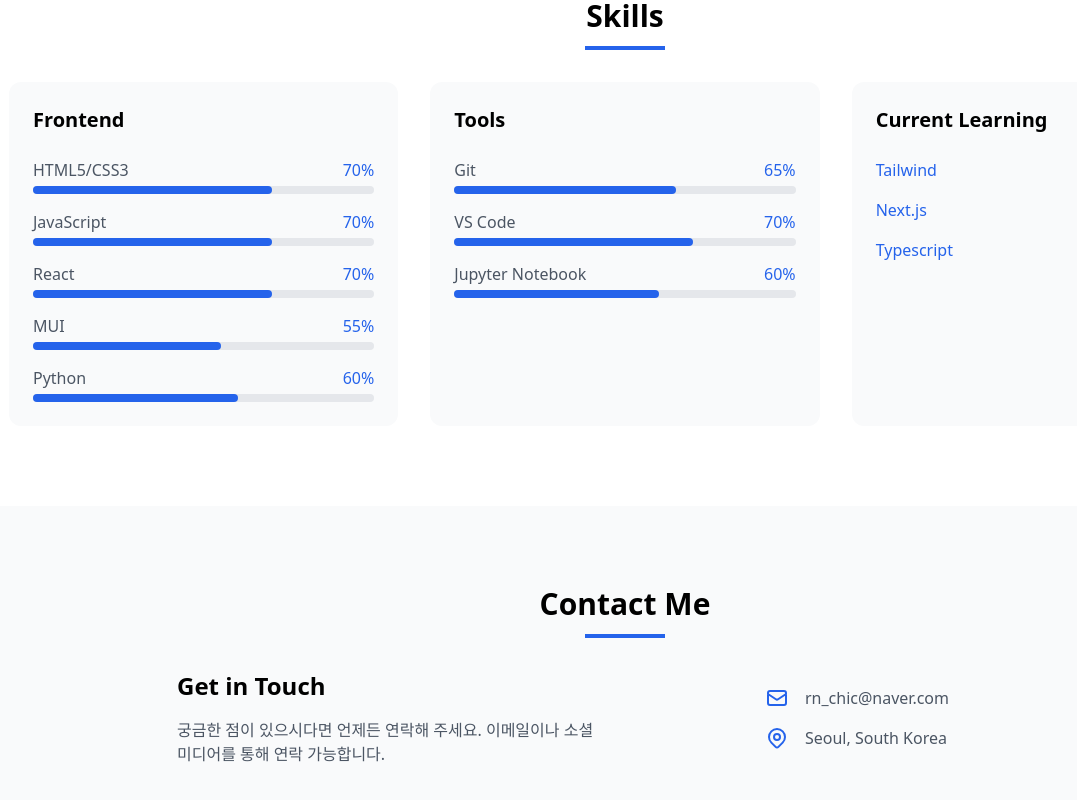
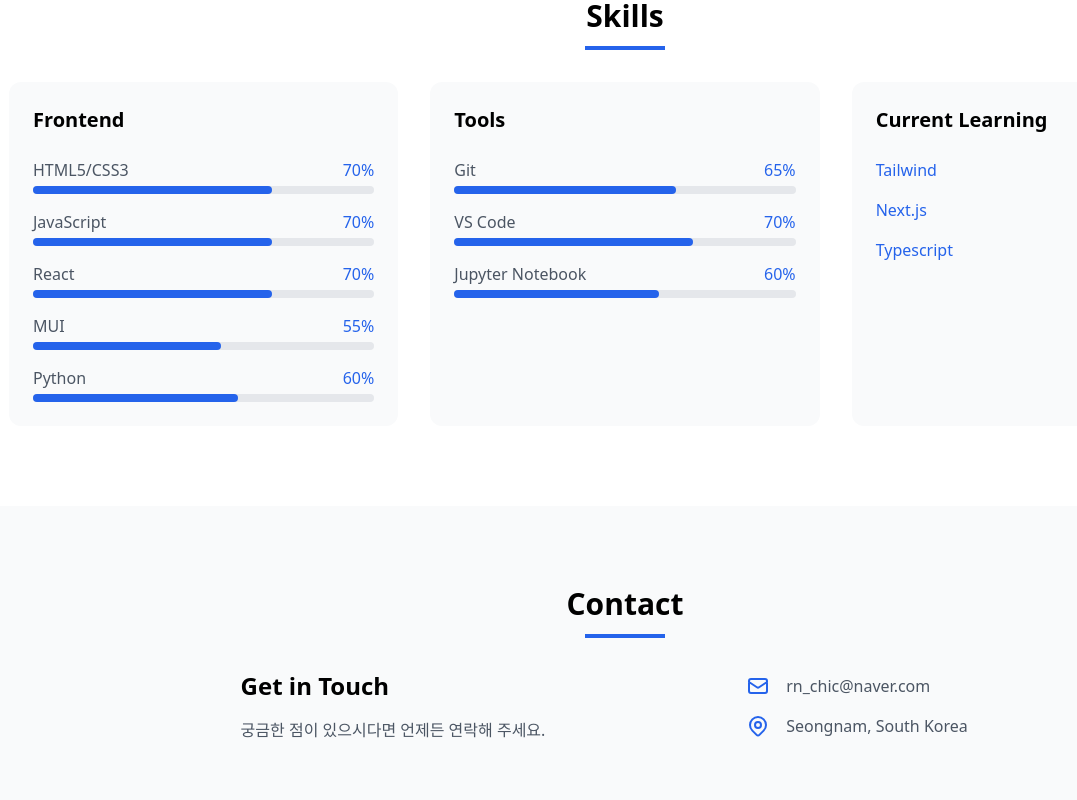
Before and after one commit to Dante0214/js-portfolio, a React (Vite) app: page / in a window 1280 px wide. Shown: the part 2204-3004 px from the top of the page, without its empty margins (15-1092 px from the left). Built offline with nearby package versions, Linux system fonts and the light colour scheme.

Commit message:
fix: update contact section title and location details

```diff
--- a/src/components/Contact.jsx
+++ b/src/components/Contact.jsx
@@ -3,7 +3,7 @@ const Contact = () => {
     <section id="contact" className="py-20 bg-gray-50">
       <div className="container mx-auto px-6">
         <h2 className="text-3xl font-bold text-center mb-12 relative">
-          Contact Me
+          Contact
           <span className="absolute bottom-0 left-1/2 transform -translate-x-1/2 -mb-4 w-20 h-1 bg-blue-600"></span>
         </h2>
 
@@ -11,8 +11,7 @@ const Contact = () => {
           <div className="space-y-4">
             <h3 className="text-2xl font-bold mb-4">Get in Touch</h3>
             <p className="text-gray-600">
-              궁금한 점이 있으시다면 언제든 연락해 주세요. 이메일이나 소셜
-              미디어를 통해 연락 가능합니다.
+              궁금한 점이 있으시다면 언제든 연락해 주세요.
             </p>
           </div>
           <div className="space-y-4">
@@ -52,7 +51,7 @@ const Contact = () => {
                   d="M15 11a3 3 0 11-6 0 3 3 0 016 0z"
                 />
               </svg>
-              <span className="text-gray-600">Seoul, South Korea</span>
+              <span className="text-gray-600">Seongnam, South Korea</span>
             </div>
           </div>
         </div>
```
